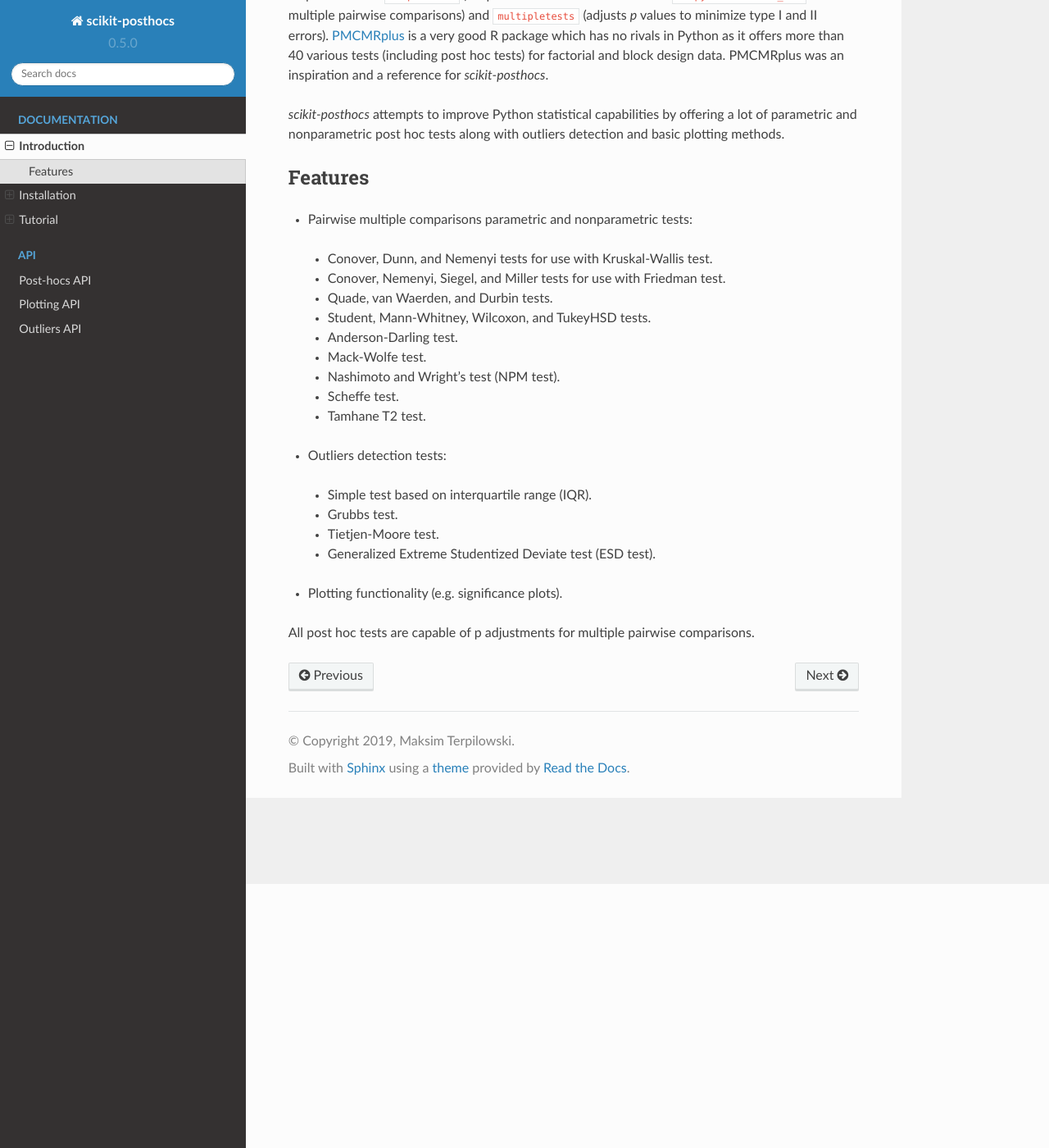
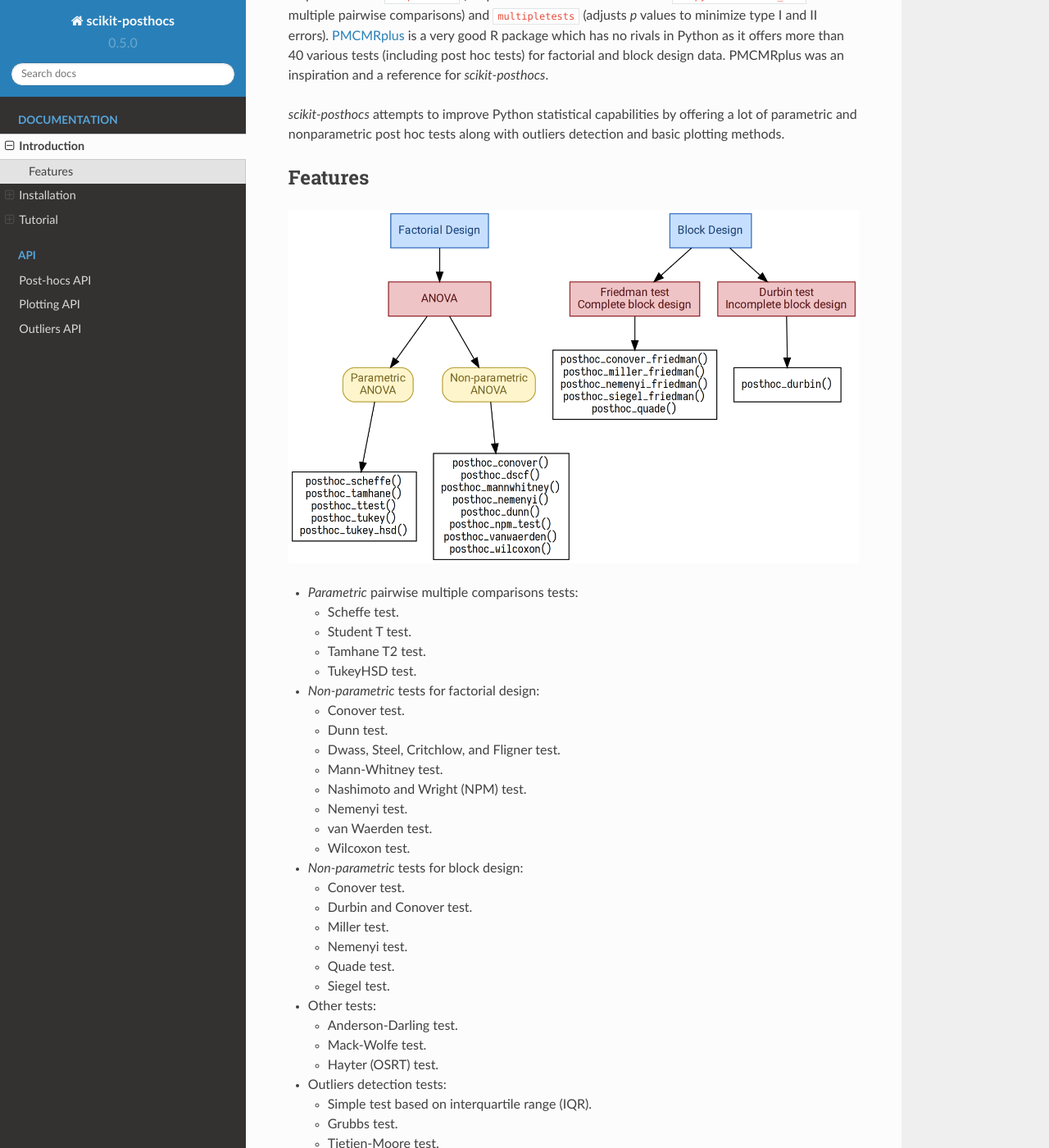
Before and after one commit to maximtrp/scikit-posthocs, a Sphinx documentation site: the page built from docs/source/intro.rst, in a window 1280 px wide and 1400 px high, scrolled down 322 px. Shown: the whole window at 82% size. Built offline with Sphinx 7.4.7 and the Read the Docs theme 2.0.0, drawn with Linux system fonts in a browser that asks for light colours.

Commit message:
docs upd

```diff
--- a/docs/source/index.rst
+++ b/docs/source/index.rst
@@ -1,9 +1,9 @@
 scikit-posthocs
 ===============
 
-*scikit-posthocs* is a Python package which provides post hoc tests for pairwise multiple comparisons that are usually performed in statistical data analysis to assess the differences between group levels if a statistically significant result of ANOVA test has been obtained.
+**scikit-posthocs** is a Python package which provides post hoc tests for pairwise multiple comparisons that are usually performed in statistical data analysis to assess the differences between group levels if a statistically significant result of ANOVA test has been obtained.
 
-*scikit-posthocs* is tightly integrated with Pandas DataFrames and NumPy arrays to ensure fast computations and convenient data import and storage.
+**scikit-posthocs** is tightly integrated with Pandas DataFrames and NumPy arrays to ensure fast computations and convenient data import and storage.
 
 This package will be useful for statisticians, data analysts, and researchers who use Python in their work.
 
--- a/docs/source/intro.rst
+++ b/docs/source/intro.rst
@@ -10,24 +10,47 @@ Python statistical ecosystem is comprised of multiple packages. However, it stil
 Features
 --------
 
-- Pairwise multiple comparisons parametric and nonparametric tests:
+.. image:: _static/flowchart.png
 
- - Conover, Dunn, and Nemenyi tests for use with Kruskal-Wallis test.
- - Conover, Nemenyi, Siegel, and Miller tests for use with Friedman test.
- - Quade, van Waerden, and Durbin tests.
- - Student, Mann-Whitney, Wilcoxon, and TukeyHSD tests.
- - Anderson-Darling test.
- - Mack-Wolfe test.
- - Nashimoto and Wright's test (NPM test).
- - Scheffe test.
- - Tamhane T2 test.
+- *Parametric* pairwise multiple comparisons tests:
+
+  - Scheffe test.
+  - Student T test.
+  - Tamhane T2 test.
+  - TukeyHSD test.
+
+- *Non-parametric* tests for factorial design:
+
+  - Conover test.
+  - Dunn test.
+  - Dwass, Steel, Critchlow, and Fligner test.
+  - Mann-Whitney test.
+  - Nashimoto and Wright (NPM) test.
+  - Nemenyi test.
+  - van Waerden test.
+  - Wilcoxon test.
+
+- *Non-parametric* tests for block design:
+
+  - Conover test.
+  - Durbin and Conover test.
+  - Miller test.
+  - Nemenyi test.
+  - Quade test.
+  - Siegel test.
+
+- Other tests:
+
+  - Anderson-Darling test.
+  - Mack-Wolfe test.
+  - Hayter (OSRT) test.
 
 - Outliers detection tests:
 
- - Simple test based on interquartile range (IQR).
- - Grubbs test.
- - Tietjen-Moore test.
- - Generalized Extreme Studentized Deviate test (ESD test).
+  - Simple test based on interquartile range (IQR).
+  - Grubbs test.
+  - Tietjen-Moore test.
+  - Generalized Extreme Studentized Deviate test (ESD test).
 
 - Plotting functionality (e.g. significance plots).
 
```
Also changed, not shown: docs/source/_static/flowchart.png (added).
